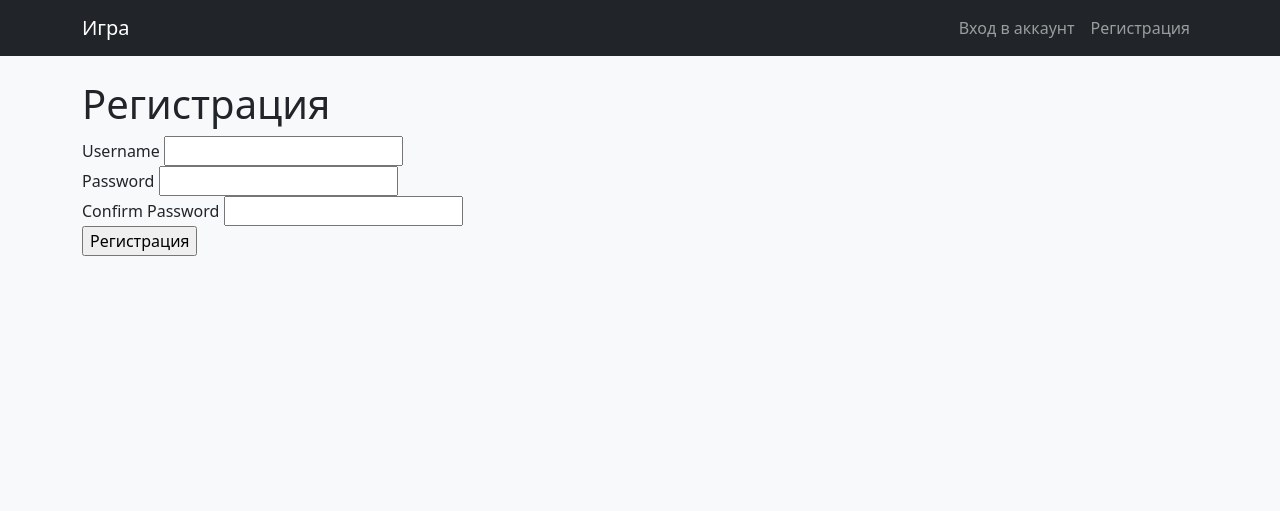
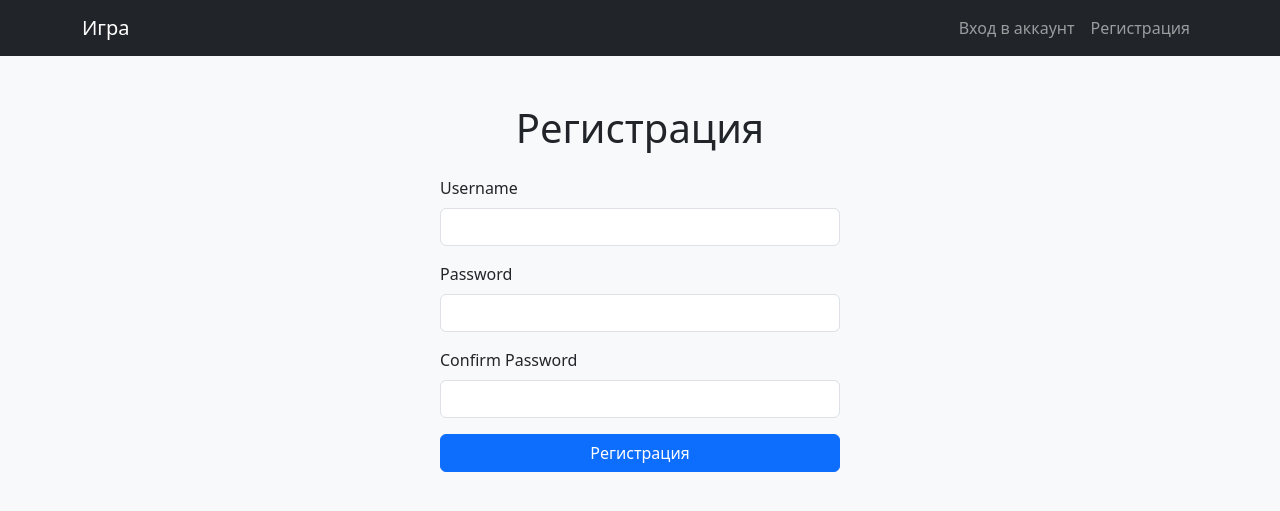
Before and after one commit to yural64/FlaskTrainingProject, a Flask app: page /register in a window 1280 px wide. Shown: the top 511 px of the page. Run offline with Flask 3, Linux system fonts and the light colour scheme.

Commit message:
add Bootstrap for another files

```diff
--- a/app/templates/register.html
+++ b/app/templates/register.html
@@ -1,22 +1,29 @@
 {% extends 'base.html' %}
+
 {% block content %}
-    <h1>Регистрация</h1>
-    <form method="post" action="{{ url_for('register')}}">
+<div class="container mt-5">
+    <h1 class="text-center mb-4">Регистрация</h1>
+    <form method="post" action="{{ url_for('register') }}" class="mx-auto" style="max-width: 400px;">
         {{ form.hidden_tag() }}
-        <div>
-            {{ form.username.label }}
-            {{ form.username }}
+
+        <div class="mb-3">
+            <label for="{{ form.username.id }}" class="form-label">{{ form.username.label }}</label>
+            {{ form.username(class="form-control") }}
         </div>
-        <div>
-            {{ form.password.label }}
-            {{ form.password }}
+
+        <div class="mb-3">
+            <label for="{{ form.password.id }}" class="form-label">{{ form.password.label }}</label>
+            {{ form.password(class="form-control") }}
         </div>
-        <div>
-            {{ form.confirm_password.label }}
-            {{ form.confirm_password }}
+
+        <div class="mb-3">
+            <label for="{{ form.confirm_password.id }}" class="form-label">{{ form.confirm_password.label }}</label>
+            {{ form.confirm_password(class="form-control") }}
         </div>
-        <div>
-            {{ form.submit }}
+
+        <div class="mb-3 text-center">
+            {{ form.submit(class="btn btn-primary w-100") }}
         </div>
     </form>
+</div>
 {% endblock %}
```
Also changed, not shown: app/templates/index.html (+8 -3 lines), app/templates/login.html (+16 -10 lines).
